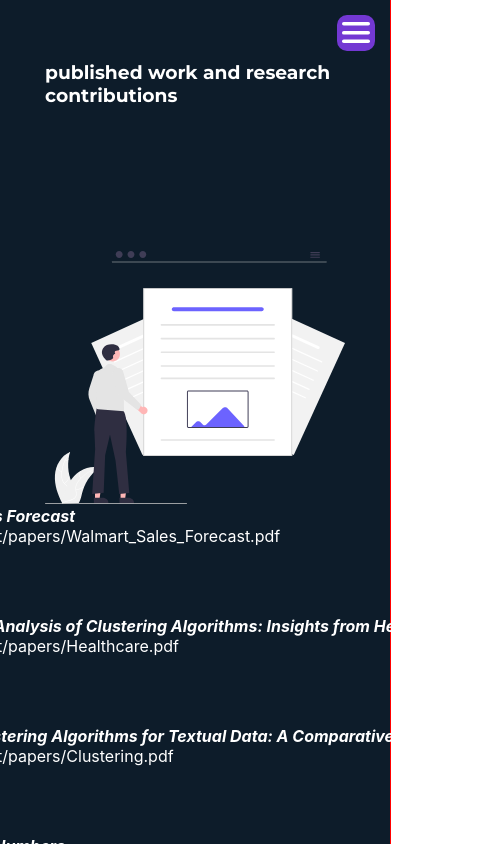
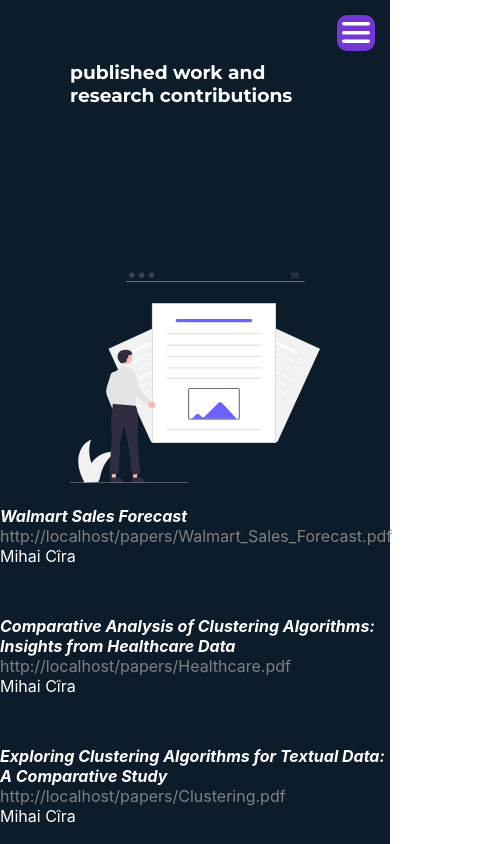
Before and after one commit to mihaiciradev/portfolio, a React (Create React App) app: page /published in a window 390 px wide. Shown: the top 844 px of the page, 502 px wide, since content can reach past the window. Built offline with nearby package versions, Linux system fonts and the light colour scheme.

Commit message:
Papers page responsitivity

```diff
--- a/src/Components/papers/Papers.scss
+++ b/src/Components/papers/Papers.scss
@@ -1,47 +1,39 @@
 @import "../../const/variables.scss";
 
 .papersPage {
-
-    outline: 1px solid red;
+  width: 100%;
   #papersLanding {
     display: flex;
     align-items: center;
     justify-content: space-evenly;
+    max-width: 100%;
 
     @media only screen and (max-width: 1100px) {
       flex-wrap: wrap;
-            // svg{
-            //     display: none;
-            // }
 
-            &>* {
-                min-width: 300px;
+      & > * {
+        min-width: 250px;
       }
     }
 
     width: 100%;
 
-
     position: fixed;
     top: 5vh;
-
 
     opacity: 0;
     z-index: -1;
     transition: 300ms;
 
-
     &.visible {
-
       opacity: 1;
       z-index: 1;
 
       svg,
-            &>div {
+      & > div {
         z-index: 1;
         transform: translateX(0px);
         opacity: 1;
-
       }
     }
 
@@ -57,7 +49,7 @@
       }
     }
 
-        &>div {
+    & > div {
       @media only screen and (max-width: 1100px) {
         order: 1;
       }
@@ -77,7 +69,7 @@
     }
   }
 
-    #papersContainer{
+  #papersContainer {
     padding-top: 60vh;
     display: flex;
     align-items: start;
@@ -88,8 +80,9 @@
     flex-direction: column;
     padding-bottom: 20vh;
     gap: 50px;
+    max-width: 100%;
 
-        .paper{
+    .paper {
       width: max-content;
       display: flex;
       align-items: start;
@@ -97,20 +90,27 @@
       flex-direction: column;
       position: relative;
 
-            span:nth-of-type(1){
+      @media only screen and (max-width: 1100px) {
+        width: 100% !important;
+        a {
+          color: grey !important;
+        }
+      }
+
+      span:nth-of-type(1) {
         font-weight: bold;
         font-style: italic;
       }
-            a{
+      a {
         max-width: 100%;
         color: white;
         text-decoration: none;
-                &:hover{
+        &:hover {
           color: $purple;
         }
       }
 
-            &::before{
+      &::before {
         content: "";
         position: absolute;
         height: 120%;
```
Lines whose indentation alone changed are shown as unchanged.
